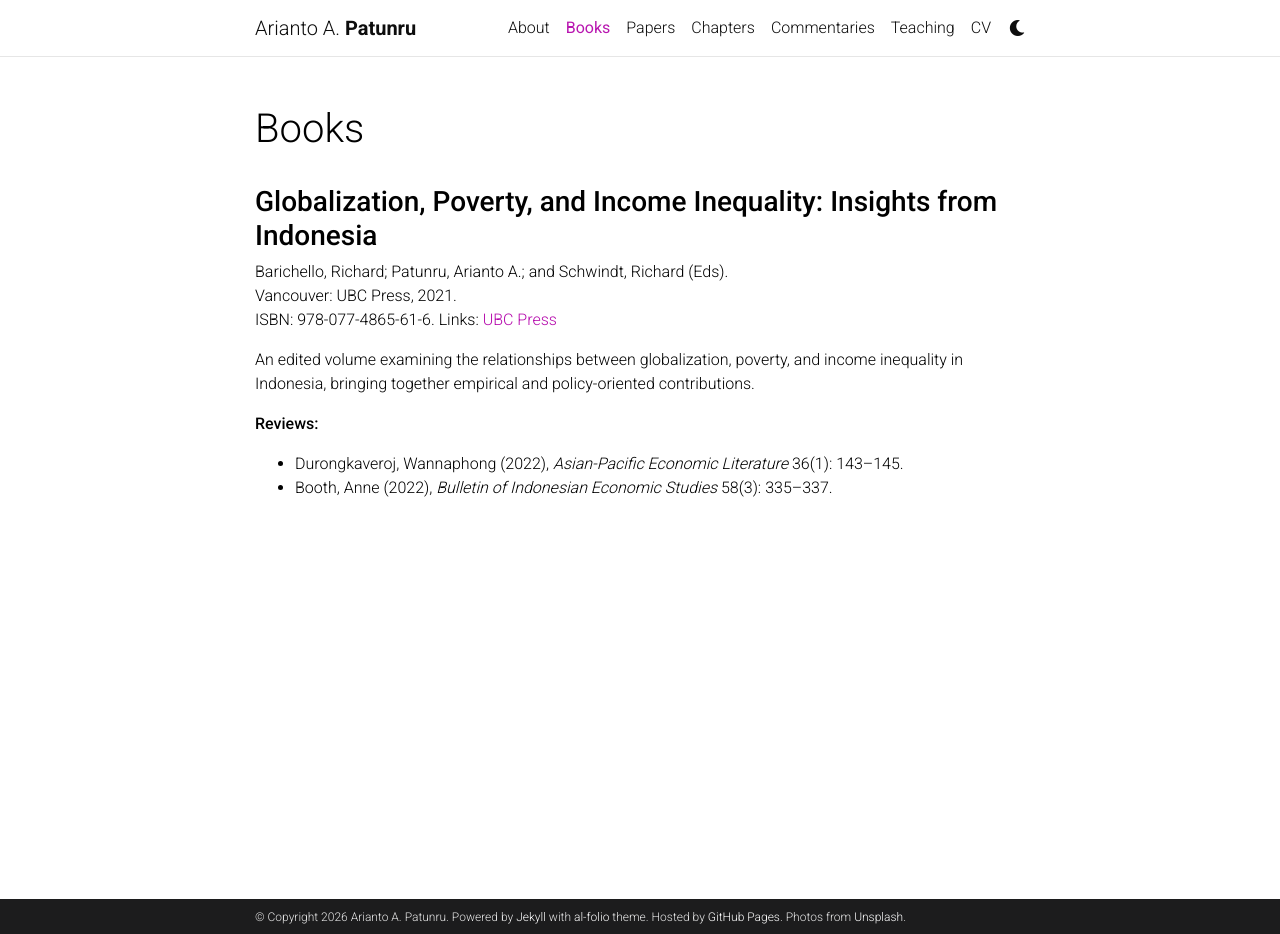
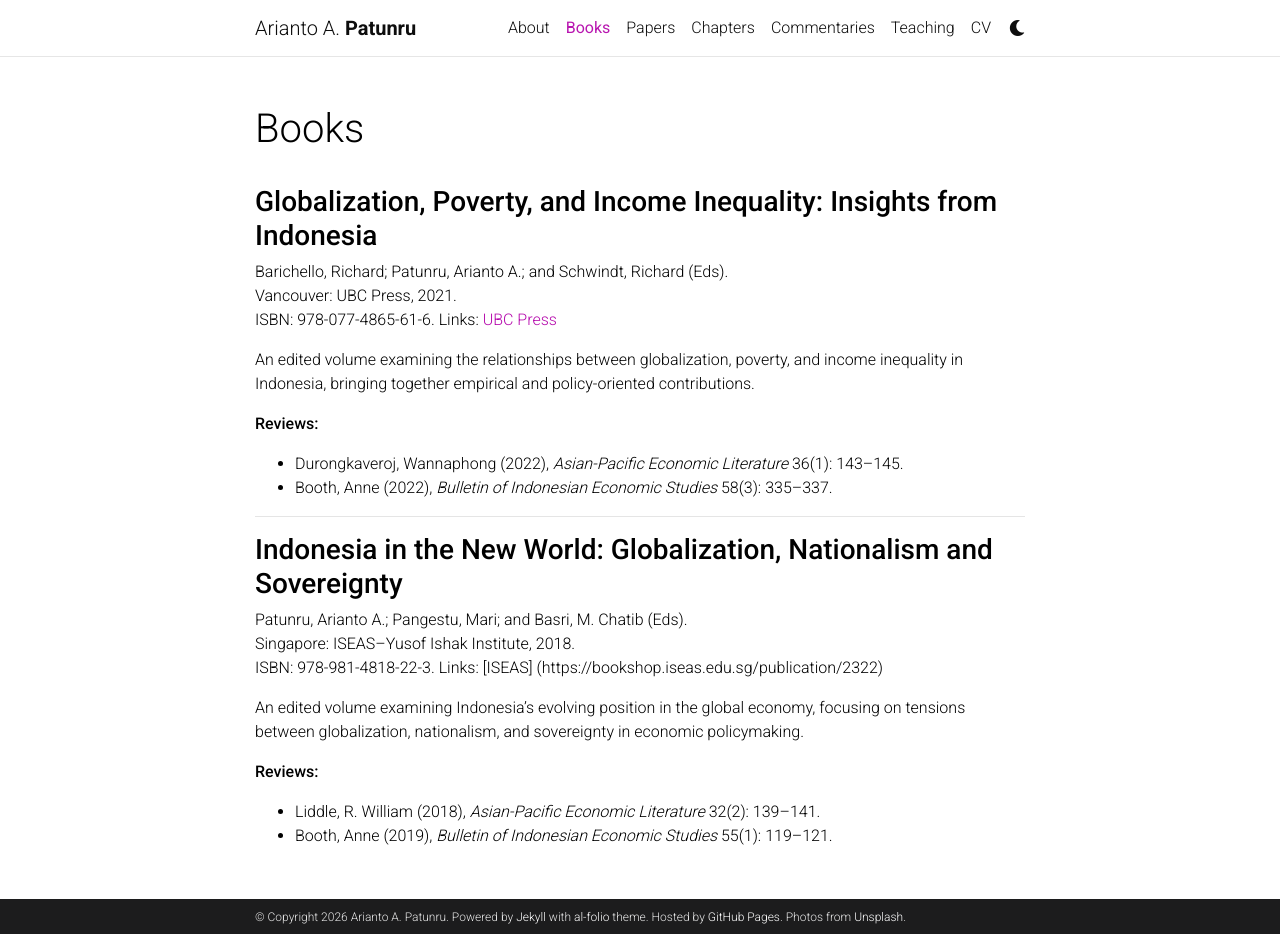
Before and after one commit to patunru/patunru.github.io, a Jekyll site: the page built from _pages/books.md, in a window 1280 px wide and 934 px high. Built offline with Jekyll 4.4.1, drawn with Linux system fonts in a browser that asks for light colours; comment, search, counter and statistics services are not loaded; a style sheet for code colours, icons or effects is not loaded.

Commit message:
Update books.md

```diff
--- a/_pages/books.md
+++ b/_pages/books.md
@@ -19,3 +19,18 @@ An edited volume examining the relationships between globalization, poverty, and
 
 - Durongkaveroj, Wannaphong (2022), *Asian-Pacific Economic Literature* 36(1): 143–145.
 - Booth, Anne (2022), *Bulletin of Indonesian Economic Studies* 58(3): 335–337.
+
+---
+
+### **Indonesia in the New World: Globalization, Nationalism and Sovereignty**
+Patunru, Arianto A.; Pangestu, Mari; and Basri, M. Chatib (Eds).
+Singapore: ISEAS–Yusof Ishak Institute, 2018.
+ISBN: 978-981-4818-22-3.
+Links: [ISEAS] (https://bookshop.iseas.edu.sg/publication/2322)
+
+An edited volume examining Indonesia’s evolving position in the global economy, focusing on tensions between globalization, nationalism, and sovereignty in economic policymaking.
+
+**Reviews:**
+
+- Liddle, R. William (2018), *Asian-Pacific Economic Literature* 32(2): 139–141.
+- Booth, Anne (2019), *Bulletin of Indonesian Economic Studies* 55(1): 119–121.
```
